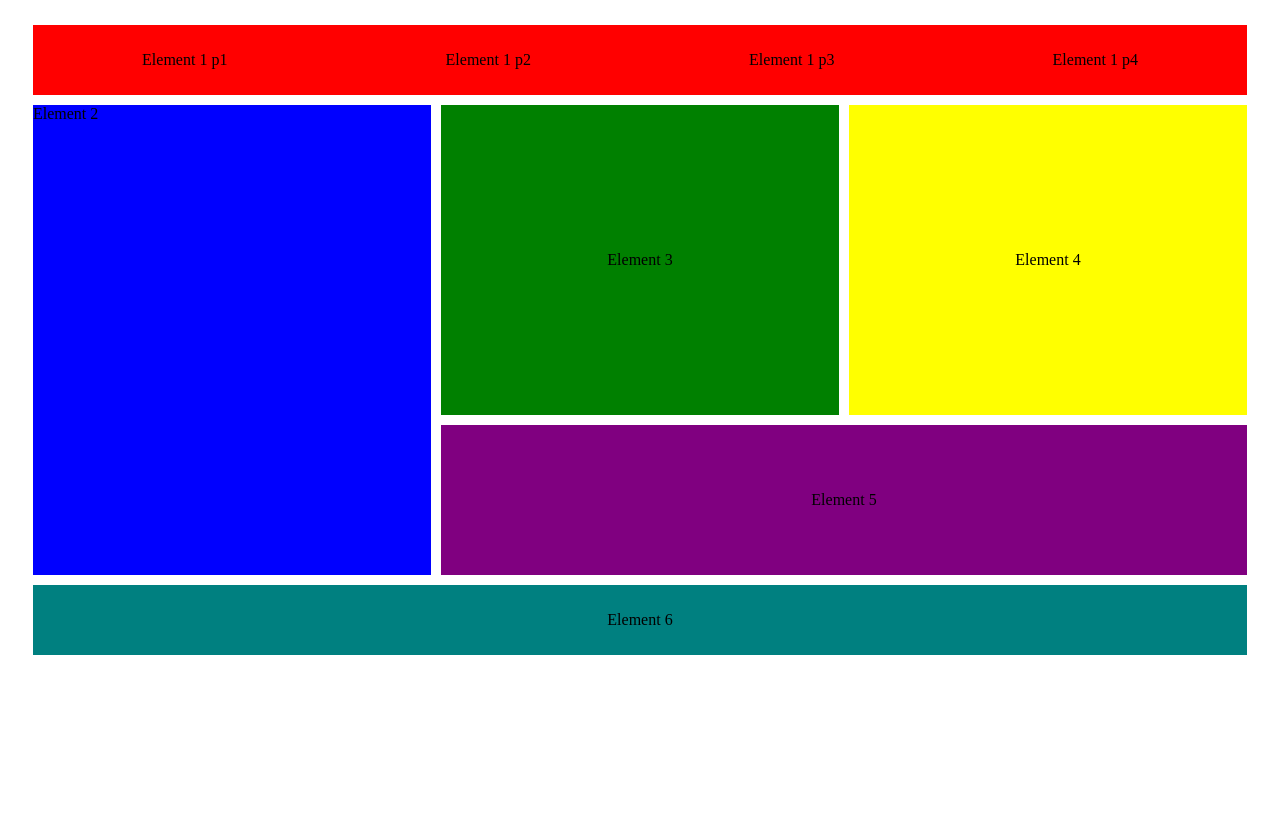
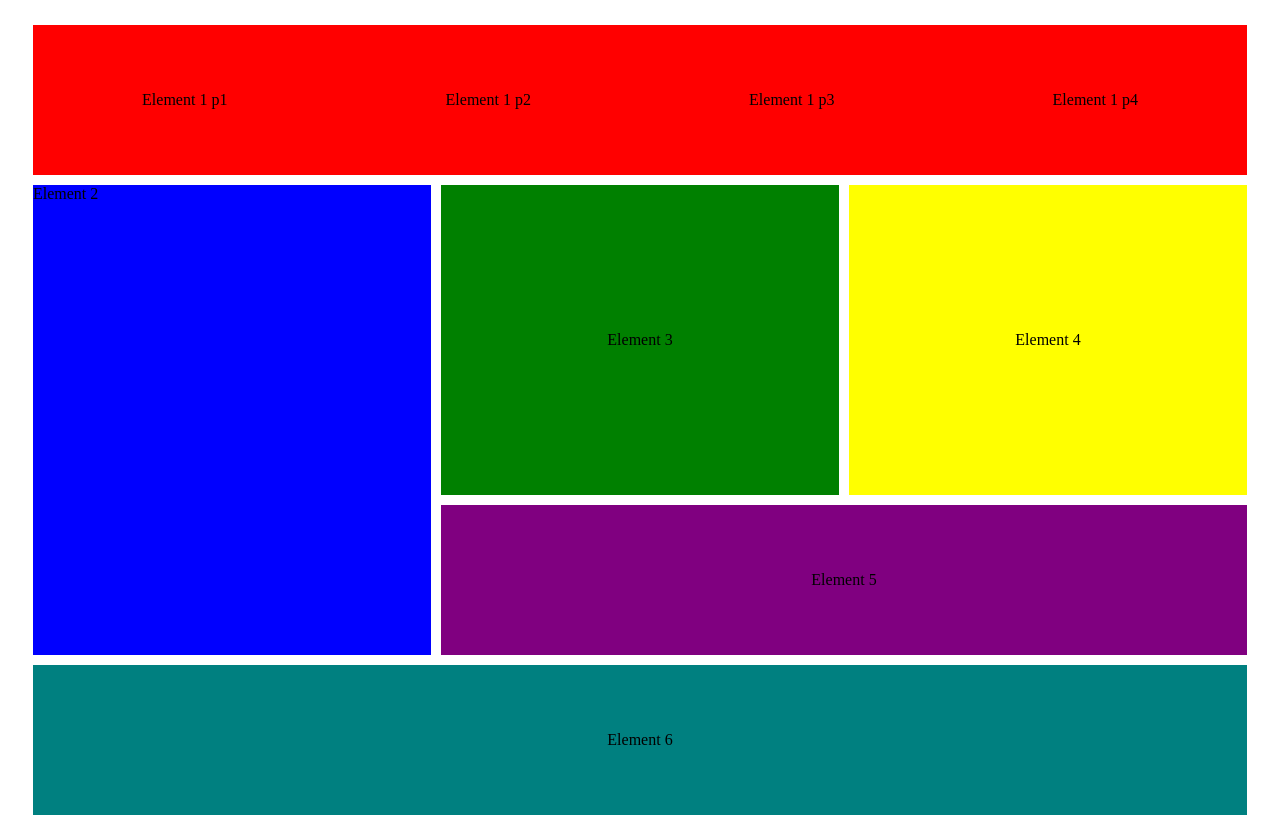
Before and after one commit to w3schools-Wallie/GridAndFlexBox, a plain HTML site: page index.html in a window 1280 px wide. Before the commit the page ends 800 px from the top, so only its background shows below. Drawn offline with Linux system fonts and the light colour scheme.

Commit message:
removing item class

```diff
--- a/index.html
+++ b/index.html
@@ -8,17 +8,17 @@
 </head>
 <body>
     <div class="container">
-        <div class="el1 item">
+        <div class="el1">
             <p>Element 1 p1</p>
             <p>Element 1 p2</p>
             <p>Element 1 p3</p>
             <p>Element 1 p4</p>
         </div>
-        <div class="el2 item">Element 2</div>
-        <div class="el3 item center">Element 3</div>
-        <div class="el4 item center">Element 4</div>
-        <div class="el5 item center">Element 5</div>
-        <div class="el6 item center">Element 6</div>
+        <div class="el2">Element 2</div>
+        <div class="el3 center">Element 3</div>
+        <div class="el4 center">Element 4</div>
+        <div class="el5 center">Element 5</div>
+        <div class="el6 center">Element 6</div>
     </div>
 </body>
 </html>
--- a/style.css
+++ b/style.css
@@ -2,7 +2,7 @@
     margin: 20px;
     display: grid;
     grid-template-columns: 1fr 1fr 1fr;
-    grid-template-rows: 5rem 10rem 10rem 10rem 5rem;
+    grid-template-rows: 10rem 10rem 10rem 10rem 10rem;
 }
 
 .container>div{
```
